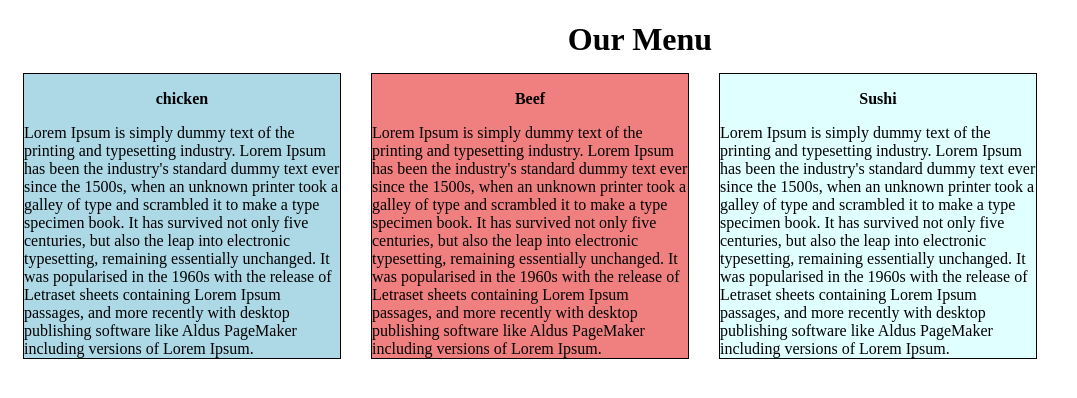
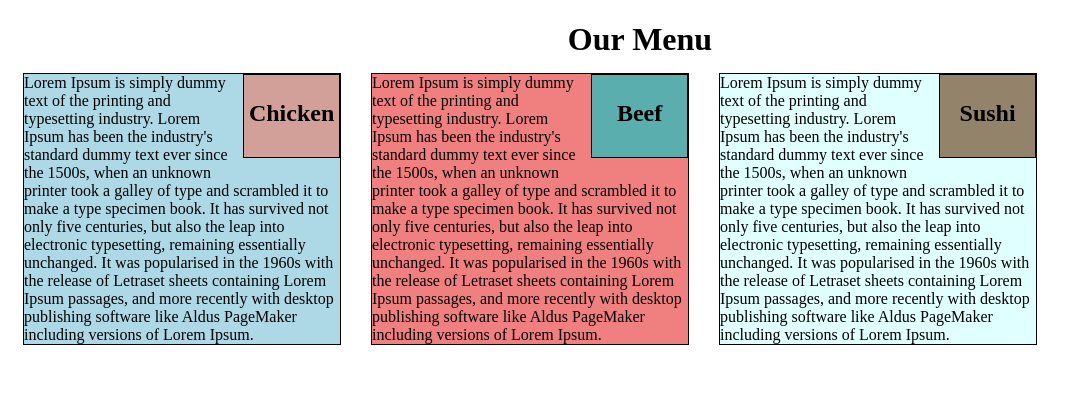
Before and after one commit to Ahmadafuni/mod-solutionB, a plain HTML site: page index.html in a window 1280 px wide. Shown: the whole page, without its empty margins (0-1077 px from the left). Drawn offline with Linux system fonts and the light colour scheme.

Commit message:
zweite commit

```diff
--- a/css/style.css
+++ b/css/style.css
@@ -8,6 +8,67 @@ h1{
     margin-bottom: 15px;
     margin-right: 15px;
     margin-left:15px;
+}
+div#section {
+
+    box-sizing: border-box;
+    position: relative;
+    border-style: solid;
+    border-width: 1px;
+    border-color: #000000;
+    background-color: #cdd399;
+    margin: 10px
+
+  }
+
+div#sectionheader1 {
+  width: 30%;
+  background-color: #d39f99;
+  border-style: solid;
+  border-width: 1px;
+  border-color: #000000;
+  position: relative;
+  float: right;
+  top: 0px;
+  right: 0px;
+  text-align: center;
+  padding-top: 5px;
+  padding-bottom: 10px;
+  margin-bottom: 20px
+
+}
+div#sectionheader2 {
+  width: 30%;
+  background-color: #5aaeae;
+  border-style: solid;
+  border-width: 1px;
+  border-color: #000000;
+  position: relative;
+  float: right;
+  top: 0px;
+  right: 0px;
+  text-align: center;
+  padding-top: 5px;
+  padding-bottom: 10px;
+  margin-bottom: 20px
+
+}
+
+div#sectionheader3 {
+  width: 30%;
+  background-color: #93836b;
+  border-style: solid;
+  border-width: 1px;
+  border-color: #000000;
+  position: relative;
+  float: right;
+  top: 0px;
+  right: 0px;
+  text-align: center;
+  padding-top: 5px;
+  padding-bottom: 10px;
+  margin-bottom: 20px
+
 }
 #beef{
     border:1px solid;
--- a/index.html
+++ b/index.html
@@ -10,18 +10,26 @@
 <body>
     <div class="row">
         <div class=" col-lg-3 col-md-6 col-td-6 " id="chicken">
+            <div id="sectionheader1">
+                <h2>Chicken</h2>
+              </div>
 
-         <p> <B> <center>chicken</center></B></p>
         Lorem Ipsum is simply dummy text of the printing and typesetting industry. Lorem Ipsum has been the industry's standard dummy text ever since the 1500s, when an unknown printer took a galley of type and scrambled it to make a type specimen book. It has survived not only five centuries, but also the leap into electronic typesetting, remaining essentially unchanged. It was popularised in the 1960s with the release of Letraset sheets containing Lorem Ipsum passages, and more recently with desktop publishing software like Aldus PageMaker including versions of Lorem Ipsum.
         </div>
         <div id="beef" class=" col-lg-3 col-md-6 col-td-6 ">
-        <p>
-        <p> <B> <center>Beef</center></B></p>
+
+            <div id="sectionheader2">
+                <h2>Beef</h2>
+              </div>
         Lorem Ipsum is simply dummy text of the printing and typesetting industry. Lorem Ipsum has been the industry's standard dummy text ever since the 1500s, when an unknown printer took a galley of type and scrambled it to make a type specimen book. It has survived not only five centuries, but also the leap into electronic typesetting, remaining essentially unchanged. It was popularised in the 1960s with the release of Letraset sheets containing Lorem Ipsum passages, and more recently with desktop publishing software like Aldus PageMaker including versions of Lorem Ipsum.
         </div>
         <div id="sushi" class=" col-lg-3 col-md-6 col-td-11 ">
-        <p>
-        <p> <B> <center>Sushi</center></B></p>
+
+                <div id="sectionheader3">
+                  <h2>Sushi</h2>
+                </div>
+
+
        Lorem Ipsum is simply dummy text of the printing and typesetting industry. Lorem Ipsum has been the industry's standard dummy text ever since the 1500s, when an unknown printer took a galley of type and scrambled it to make a type specimen book. It has survived not only five centuries, but also the leap into electronic typesetting, remaining essentially unchanged. It was popularised in the 1960s with the release of Letraset sheets containing Lorem Ipsum passages, and more recently with desktop publishing software like Aldus PageMaker including versions of Lorem Ipsum.
       </div>
 </div>
```
